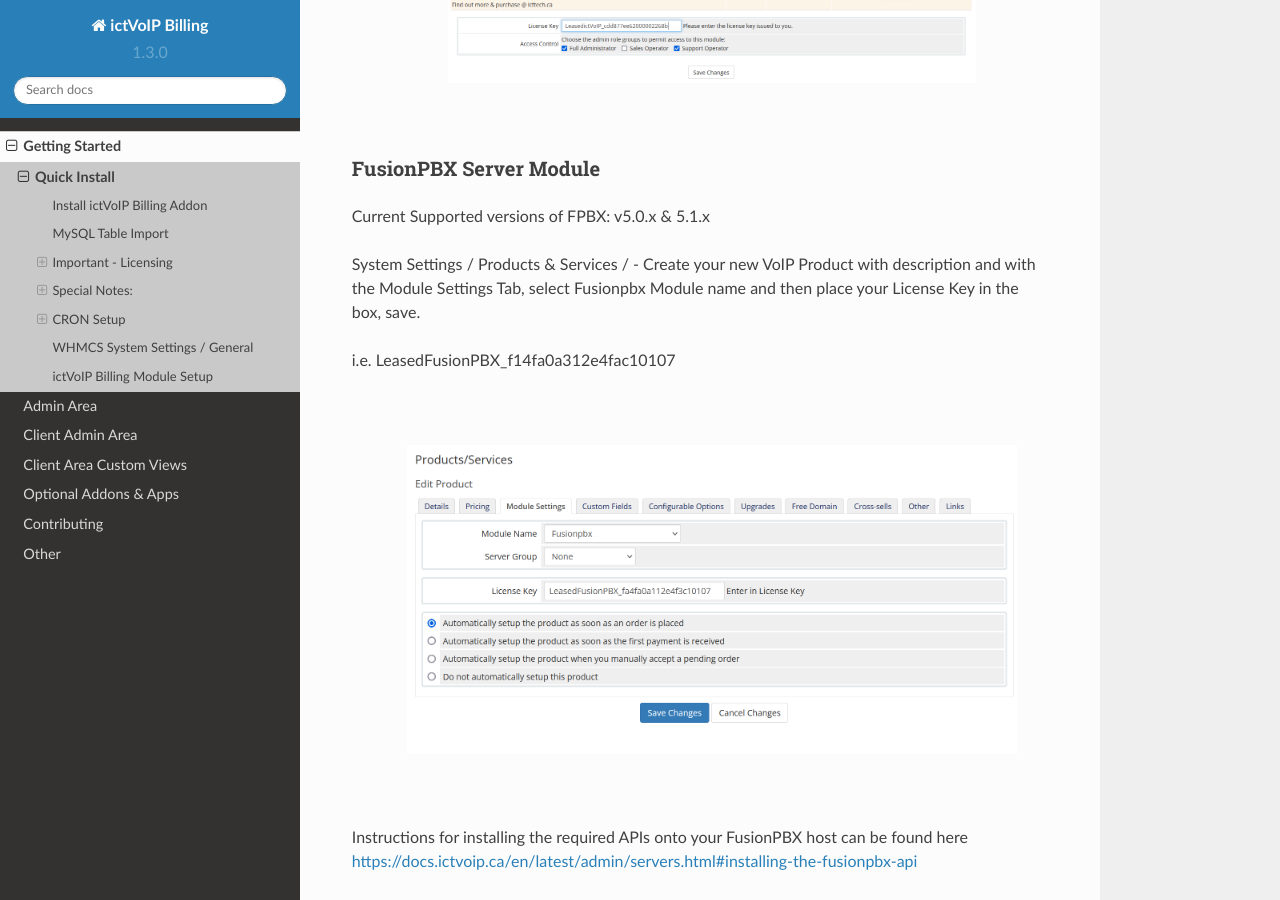
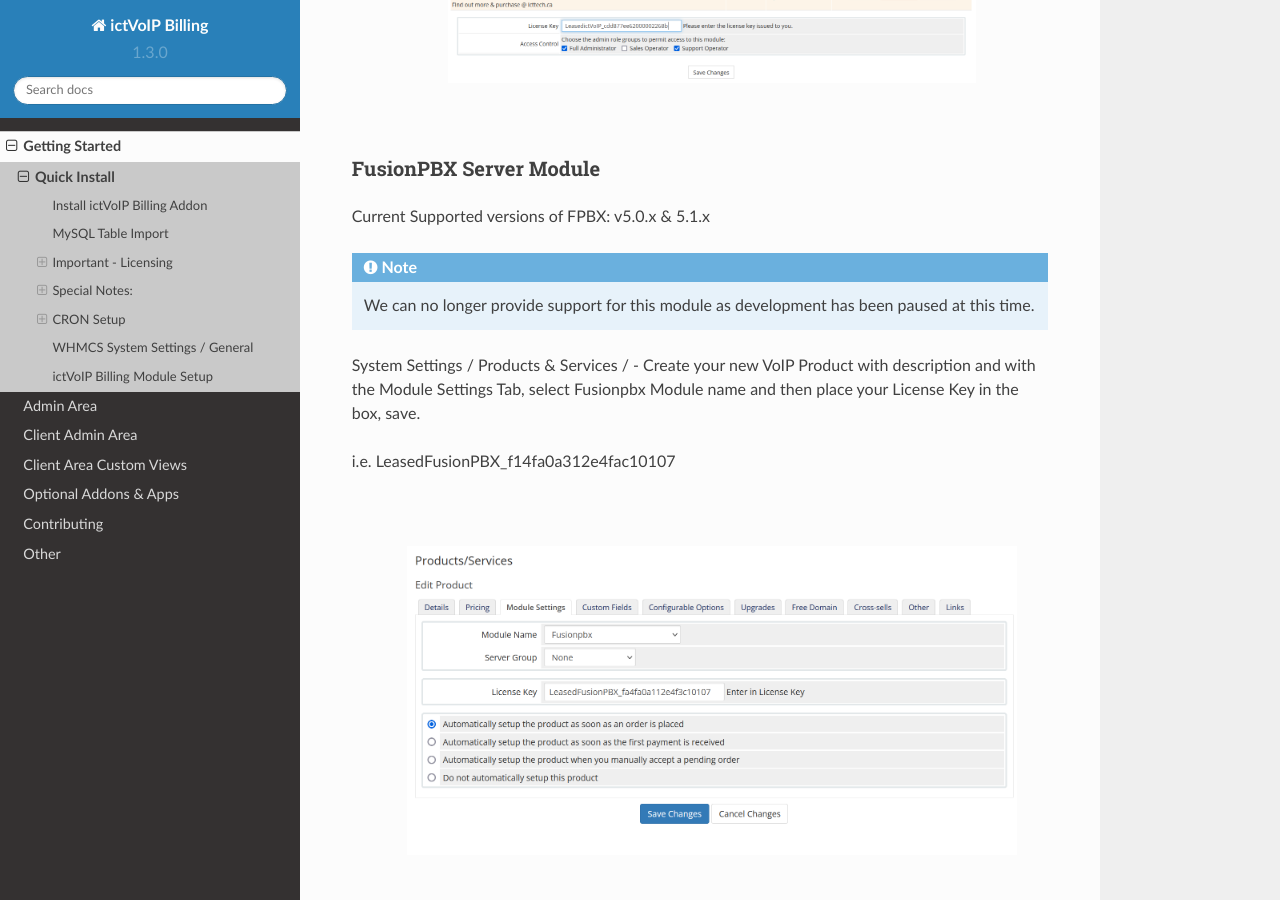
Before and after one commit to ictvoip/ictvoip-docs, a Sphinx documentation site: the page built from docs/source/getting_started/quick_install.rst, in a window 1280 px wide and 900 px high, scrolled down 2354 px. Built offline with Sphinx 7.4.7 and the Read the Docs theme 2.0.0, drawn with Linux system fonts in a browser that asks for light colours; pages that are not in the unit, such as notebooks, are missing from menus.

Commit message:
Update quick_install.rst

```diff
--- a/docs/source/getting_started/quick_install.rst
+++ b/docs/source/getting_started/quick_install.rst
@@ -91,6 +91,10 @@ i.e. LeasedictVoIP_a3174afbf93b3b8ba8f3
 FusionPBX Server Module
 -----------------------
 Current Supported versions of FPBX: v5.0.x & 5.1.x
+
+.. note::
+
+  We can no longer provide support for this module as development has been paused at this time.
 
 System Settings / Products & Services /
 - Create your new VoIP Product with description and with the Module Settings Tab, select Fusionpbx Module name and then place your License Key in the box, save.
```
